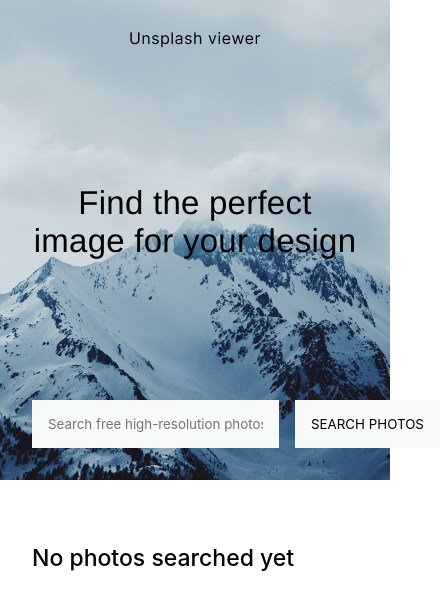
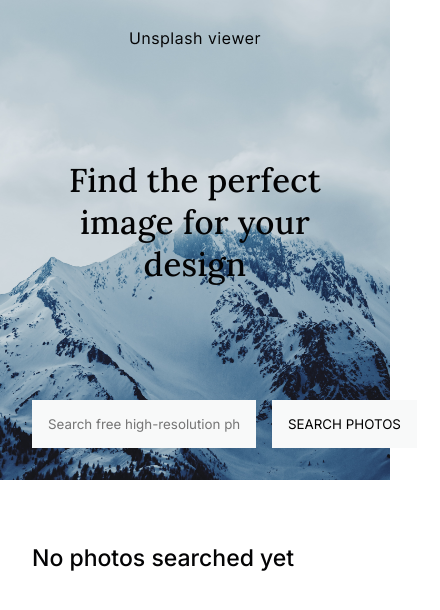
Before and after one commit to imkarin/unsplash-viewer, a React (Create React App) app: page / in a window 390 px wide. Shown: the top 610 px of the page, 440 px wide, since content can reach past the window. Built offline with nearby package versions, Linux system fonts and the light colour scheme.

Commit message:
Fix bug: fonts not loading on mobile

```diff
--- a/src/components/styles/Global.styled.js
+++ b/src/components/styles/Global.styled.js
@@ -1,9 +1,6 @@
 import { createGlobalStyle } from 'styled-components'
 
 const GlobalStyles = createGlobalStyle`
-  @import url('https://fonts.googleapis.com/css2?family=Inter:wght@300;400;500;600;700&family=Montserrat:ital,wght@0,100;0,200;0,300;0,400;0,500;0,600;0,700;1,100;1,200;1,300;1,400;1,500;1,600;1,700&family=Open+Sans:ital,wght@0,300;0,400;0,500;1,300;1,400;1,500&display=swap');
-  @import url('https://fonts.googleapis.com/css2?family=Lora:wght@400;500&display=swap');
-
   *, html {
     margin: 0;
     padding: 0;
--- a/src/index.css
+++ b/src/index.css
@@ -1,3 +1,6 @@
+@import url('https://fonts.googleapis.com/css2?family=Inter:wght@300;400;500;600;700&family=Montserrat:ital,wght@0,100;0,200;0,300;0,400;0,500;0,600;0,700;1,100;1,200;1,300;1,400;1,500;1,600;1,700&family=Open+Sans:ital,wght@0,300;0,400;0,500;1,300;1,400;1,500&display=swap');
+@import url('https://fonts.googleapis.com/css2?family=Lora:wght@400;500&display=swap');
+
 body {
   margin: 0;
   font-family: -apple-system, BlinkMacSystemFont, 'Segoe UI', 'Roboto', 'Oxygen',
```
